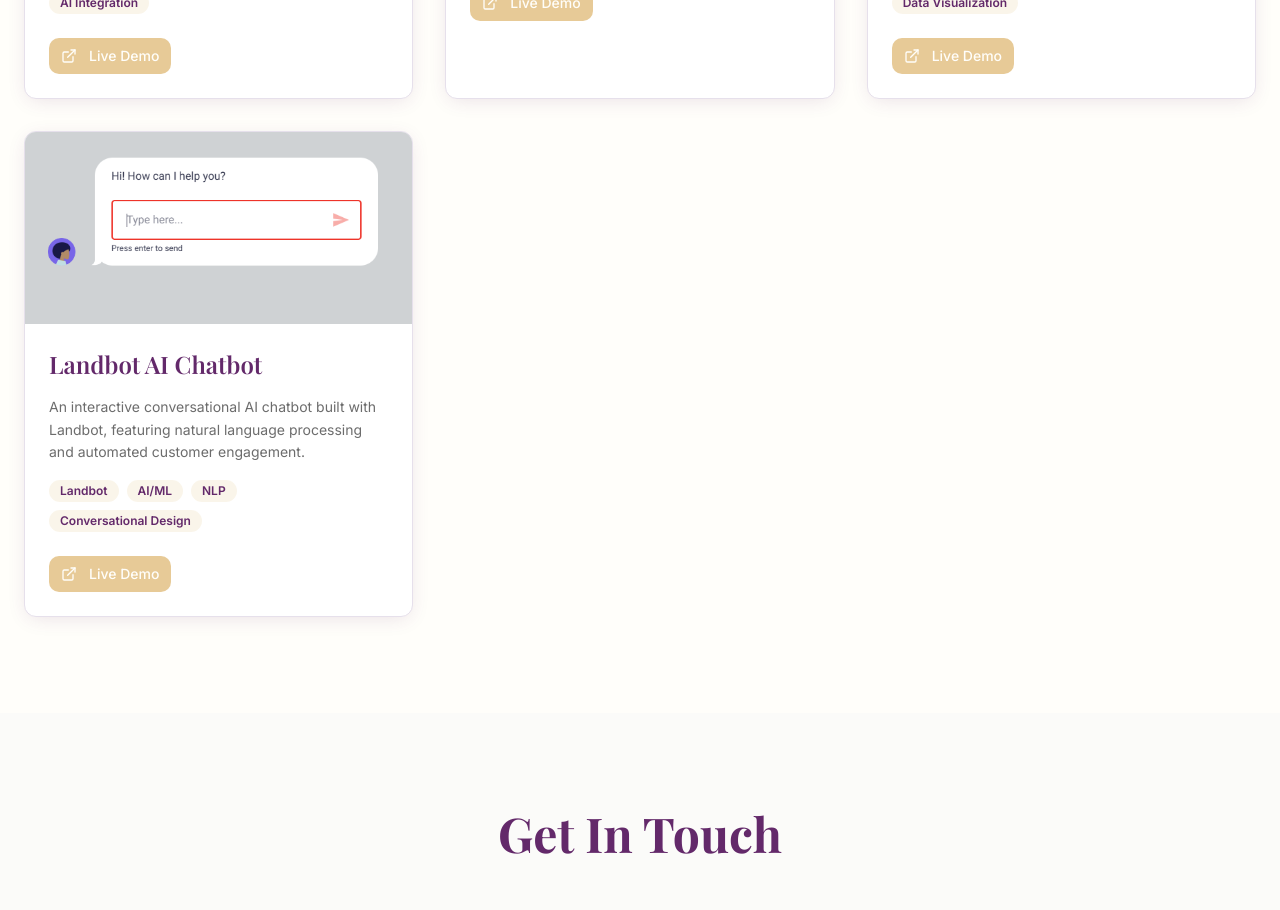
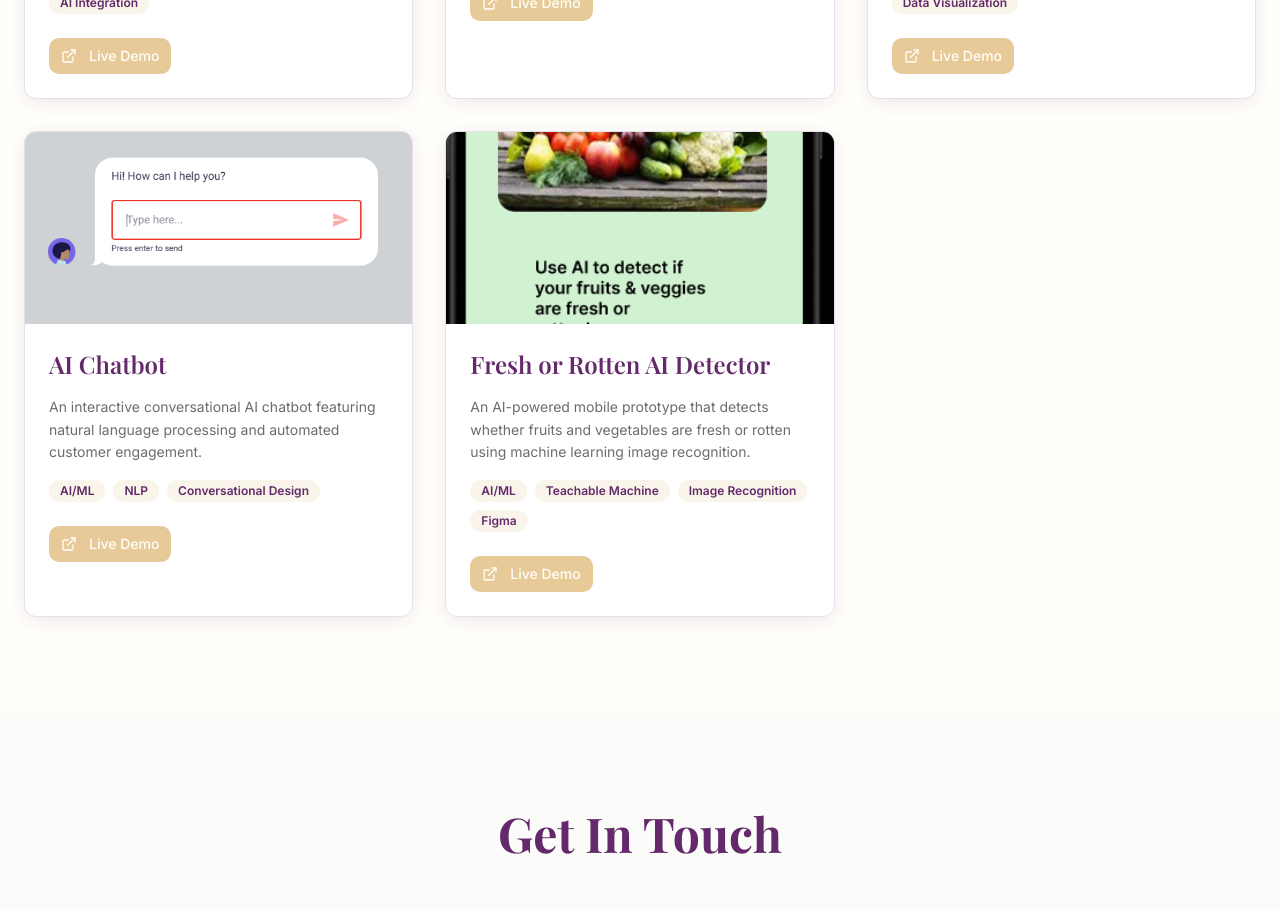
Before and after one commit to Johanna3web/malehu-elegant-folio, a React (Vite) app: page / in a window 1280 px wide. Shown: the part 4880-5790 px from the top of the page. Built offline with nearby package versions, Linux system fonts and the light colour scheme.

Commit message:
Add AI fruit detector project

```diff
--- a/src/components/Projects.tsx
+++ b/src/components/Projects.tsx
@@ -7,6 +7,7 @@ import resumeBuilderImg from "@/assets/projects/resume-builder.png";
 import aiGeneratorHubImg from "@/assets/projects/ai-generator-hub.png";
 import sentimentDashboardImg from "@/assets/projects/sentiment-dashboard.png";
 import landbotChatbotImg from "@/assets/projects/landbot-chatbot.png";
+import freshOrRottenImg from "@/assets/projects/fresh-or-rotten.png";
 
 interface Project {
   id: string;
@@ -55,12 +56,22 @@ const Projects = () => {
     },
     {
       id: "4",
-      title: "Landbot AI Chatbot",
-      description: "An interactive conversational AI chatbot built with Landbot, featuring natural language processing and automated customer engagement.",
-      tools: ["Landbot", "AI/ML", "NLP", "Conversational Design"],
+      title: "AI Chatbot",
+      description: "An interactive conversational AI chatbot featuring natural language processing and automated customer engagement.",
+      tools: ["AI/ML", "NLP", "Conversational Design"],
       imageUrl: landbotChatbotImg,
       links: {
         live: "https://landbot.online/v3/H-3158721-8RT63U43IP36BDKN/index.html",
+      },
+    },
+    {
+      id: "5",
+      title: "Fresh or Rotten AI Detector",
+      description: "An AI-powered mobile prototype that detects whether fruits and vegetables are fresh or rotten using machine learning image recognition.",
+      tools: ["AI/ML", "Teachable Machine", "Image Recognition", "Figma"],
+      imageUrl: freshOrRottenImg,
+      links: {
+        live: "https://www.figma.com/proto/JHN39GavsiQxhZcvp4OgKV/Youth-in-Power-Teachable-Machine?node-id=22-121&t=7uQalgkrmz0ywgOD-1&scaling=scale-down&content-scaling=fixed&page-id=0%3A1&starting-point-node-id=1%3A4&show-proto-sidebar=1",
       },
     },
   ]);
```
Also changed, not shown: src/assets/projects/fresh-or-rotten.png (added).
